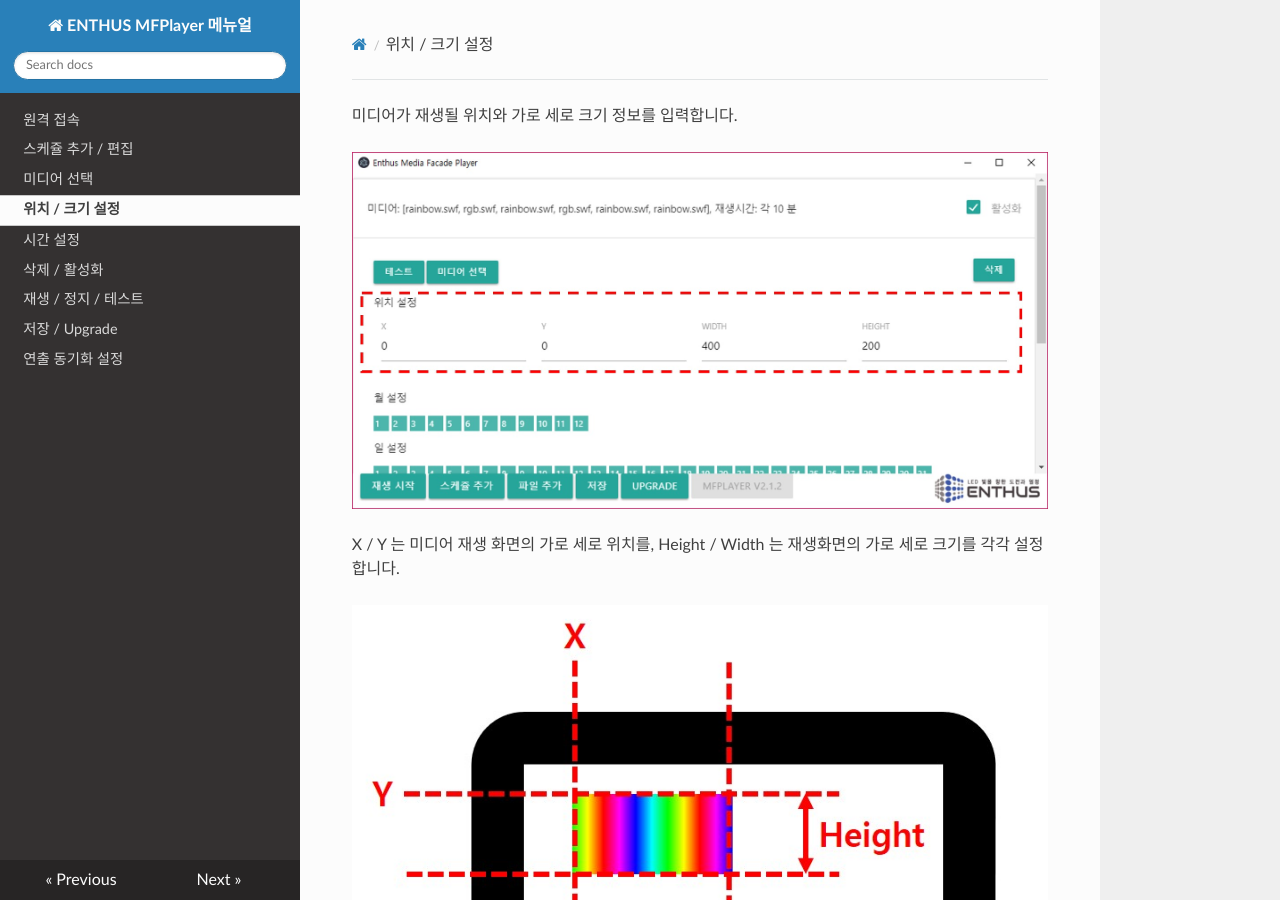
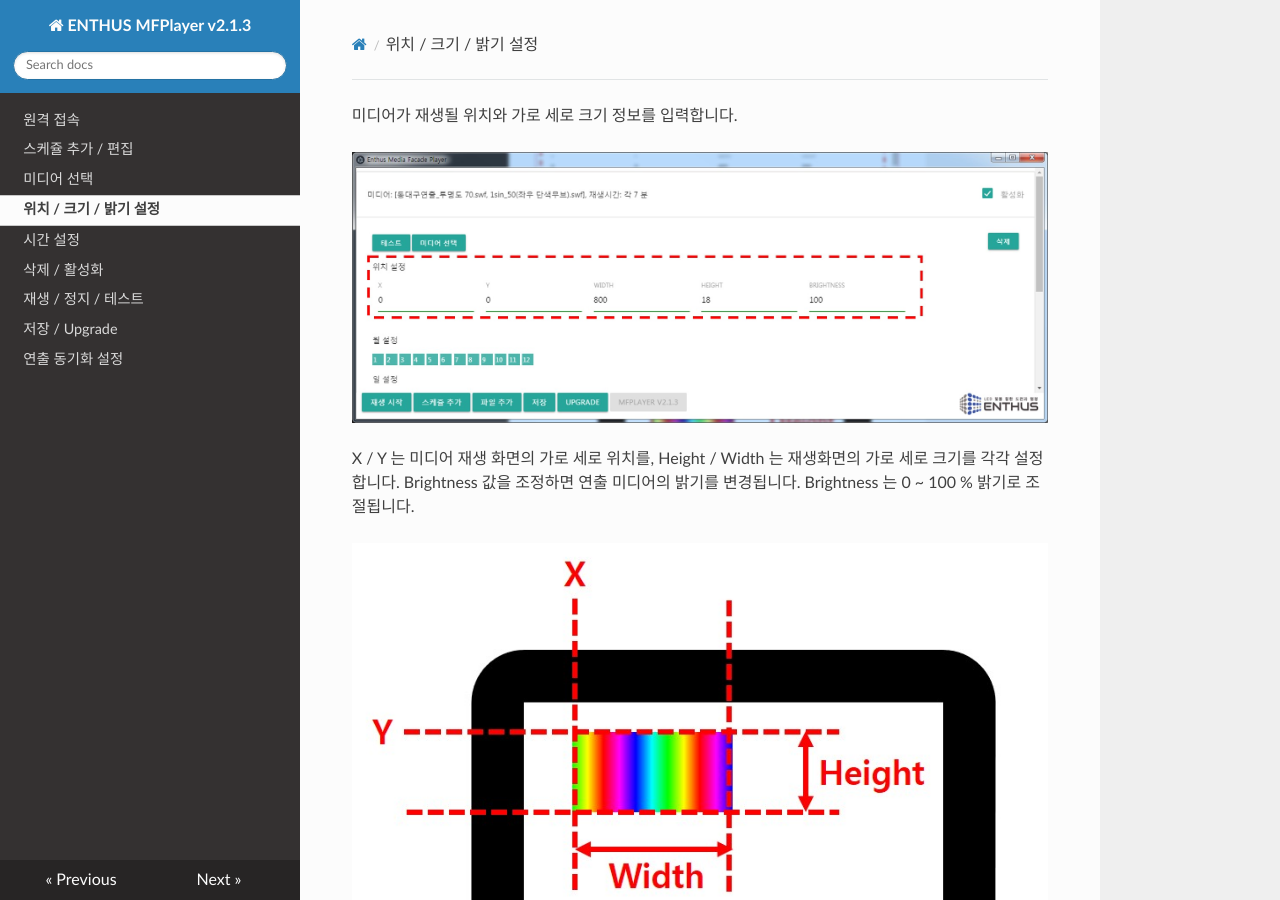
Before and after one commit to enthusapp/mfplayer, an MkDocs documentation site: the page built from docs/position.md, in a window 1280 px wide and 900 px high. Built offline with MkDocs 1.6.1, drawn with Linux system fonts in a browser that asks for light colours; nearby versions of some CDN libraries; old or Windows-style settings are respelled for this version of MkDocs.

Commit message:
add brightness

```diff
--- a/docs/position.md
+++ b/docs/position.md
@@ -2,7 +2,7 @@
 
 ![](img/position_setting.jpg)
 
-X / Y 는 미디어 재생 화면의 가로 세로 위치를, Height / Width 는 재생화면의 가로 세로 크기를 각각 설정합니다.
+X / Y 는 미디어 재생 화면의 가로 세로 위치를, Height / Width 는 재생화면의 가로 세로 크기를 각각 설정합니다. Brightness 값을 조정하면 연출 미디어의 밝기를 변경됩니다. Brightness 는 0 ~ 100 % 밝기로 조절됩니다.
 
 ![](img/position.jpg)
 
--- a/mkdocs.yml
+++ b/mkdocs.yml
@@ -1,11 +1,11 @@
-site_name: ENTHUS MFPlayer 메뉴얼
+site_name: ENTHUS MFPlayer v2.1.3
 theme: readthedocs
 
 nav:
 - '원격 접속': connect_remote.md
 - '스케쥴 추가 / 편집': 'index.md'
 - '미디어 선택': 'media_select.md'
-- '위치 / 크기 설정': 'position.md'
+- '위치 / 크기 / 밝기 설정': 'position.md'
 - '시간 설정': 'time.md'
 - '삭제 / 활성화': 'delete_enable.md'
 - '재생 / 정지 / 테스트': 'start_stop_test.md'
```
Also changed, not shown: docs/img/position_setting.jpg.
